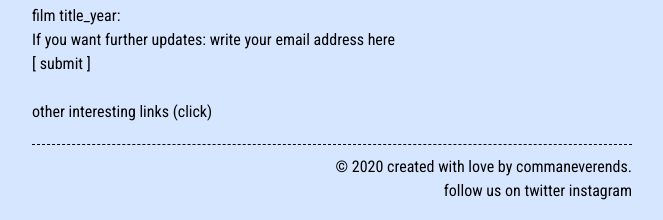
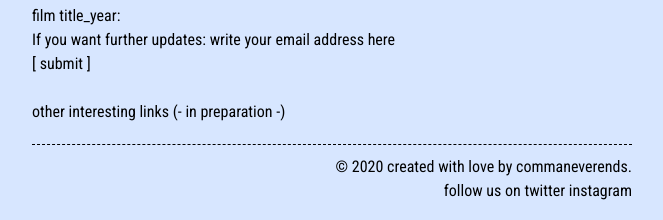
Before and after one commit to jeonghihi/commaneverends.github.io, a Jekyll site: the page built from a_film.md, in a window 1280 px wide. Shown: the part 998-1218 px from the top of the page, without its empty margins (308-971 px from the left). Built offline with Jekyll 4.4.1, drawn with Linux system fonts in a browser that asks for light colours; a script that is not in the unit is left out.

Commit message:
Update a_film.md

```diff
--- a/a_film.md
+++ b/a_film.md
@@ -70,4 +70,4 @@ function displayThanks() {
 </script>
 
 
-<a href="#" target="_blank"> other interesting links (click) </a>
+<a href="#" target="_blank"> other interesting links (- in preparation -) </a>
```
